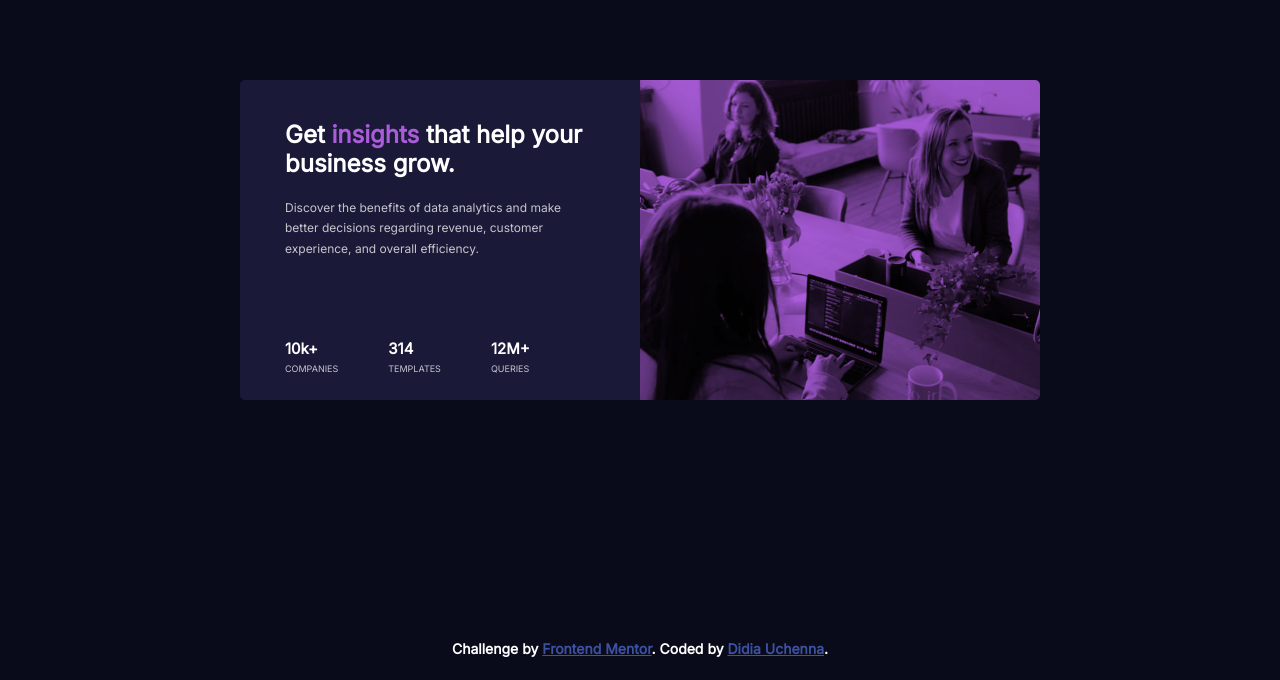
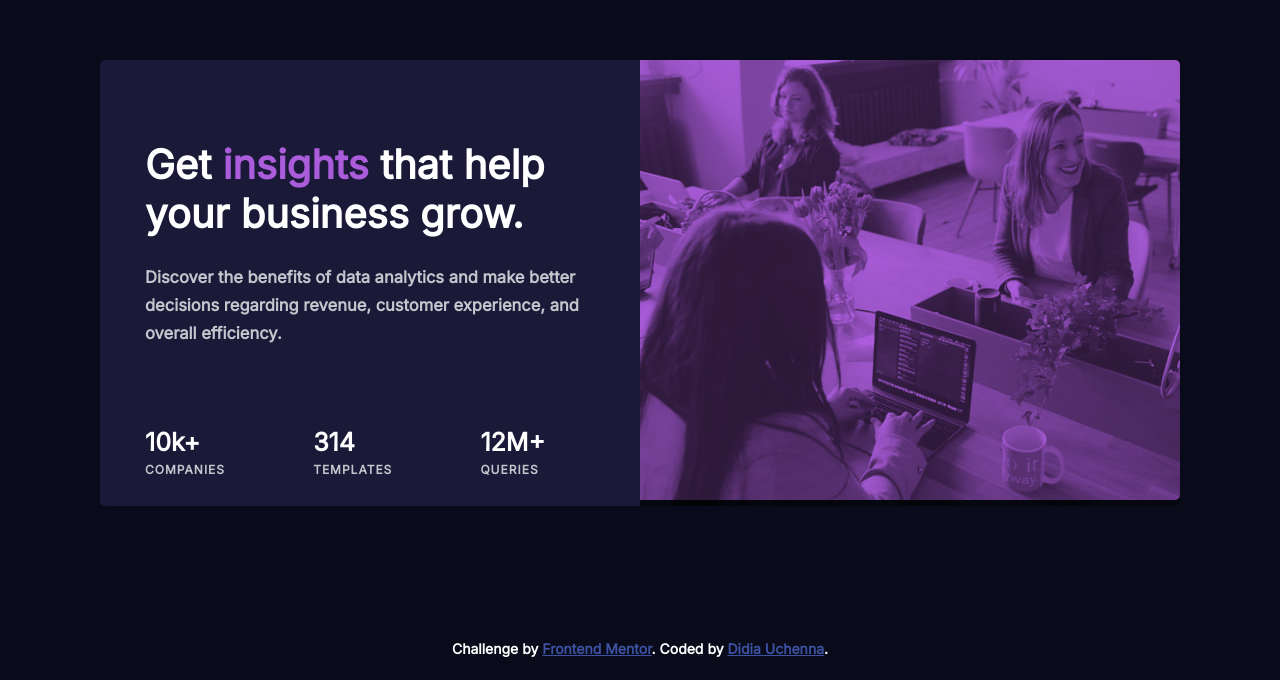
Before and after one commit to D-KILLJOY/solution-of-stats-preveiw-card, a plain HTML site: page index.html in a window 1280 px wide. Shown: the part 120-800 px from the top of the page. Drawn offline with Linux system fonts and the light colour scheme.

Commit message:
minor fixes

```diff
--- a/index.html
+++ b/index.html
@@ -15,7 +15,18 @@
 	<body>
 		<main>
 			<div class="card">
-				<div class="image"></div>
+				<figure>
+					<img
+						src="./images/image-header-mobile.jpg"
+						alt=""
+						class="image mobile"
+					/>
+					<img
+						src="./images/image-header-desktop.jpg"
+						alt=""
+						class="image desktop"
+					/>
+				</figure>
 				<section class="text">
 					<h2 class="header">
 						Get <span class="purple">insights</span> that help your business
--- a/styles.css
+++ b/styles.css
@@ -38,14 +38,23 @@ main {
 	width: 30rem;
 }
 
-.image {
+.desktop {
+	display: none;
+}
+
+figure {
+	background-color: var(--Soft-violet);
+	border-radius: 1rem 1rem 0 0;
+}
+
+.mobile {
+	display: block;
 	width: 30rem;
 	height: 21rem;
-	position: relative;
 	border-radius: 1rem 1rem 0 0;
-	background: url(./images/image-header-mobile.jpg) center/cover;
-	background-color: var(--Soft-violet);
-	background-blend-mode: multiply;
+
+	opacity: 0.75;
+	mix-blend-mode: multiply;
 }
 
 .text {
@@ -116,43 +125,54 @@ main {
 	.card {
 		display: flex;
 		flex-direction: row-reverse;
-		width: 80rem;
-		height: 40rem;
+		width: 108rem;
+		height: 44rem;
 	}
 
-	.image {
-		width: 40rem;
-		height: 32rem;
+	.mobile {
+		display: none;
+	}
+
+	figure {
 		border-radius: 0 0.5rem 0.5rem 0;
 	}
 
+	.desktop {
+		display: block;
+		border-radius: 0 0.5rem 0.5rem 0;
+		opacity: 0.75;
+		mix-blend-mode: multiply;
+	}
+
 	.text {
-		padding: 4rem 4.5rem;
-		width: 40rem;
-		height: 32rem;
+		padding: 8rem 4.5rem 0;
+		width: 54rem;
+		height: 44.6rem;
 		border-radius: 0.5rem 0 0 0.5rem;
 	}
 
 	.header {
-		font-size: 2.4rem;
+		font-size: 4rem;
 		text-align: left;
 		font-weight: 700;
 		color: var(--White);
-		margin-bottom: 2rem;
+		margin-bottom: 2.5rem;
 	}
 
 	.description {
 		text-align: left;
 		line-height: 1.7;
-		font-size: 1.2rem;
-		margin-bottom: 2rem;
+		font-size: 1.65rem;
+		margin-bottom: 1.5rem;
+		font-weight: 800;
 	}
 
 	.stats {
 		display: flex;
 		flex-direction: row;
-		gap: 5rem;
+		justify-content: space-between;
 		margin: 8rem 0 0;
+		padding-right: 5rem;
 	}
 
 	.stat {
@@ -160,11 +180,15 @@ main {
 	}
 
 	.stat h2 {
+		font-size: 2.5rem;
+		font-weight: 800;
 		text-align: left;
 	}
 
 	.stat p {
 		text-align: left;
-		font-size: 0.9rem;
+		font-weight: 900;
+		font-size: 1.2rem;
+		letter-spacing: 0.1rem;
 	}
 }
```
